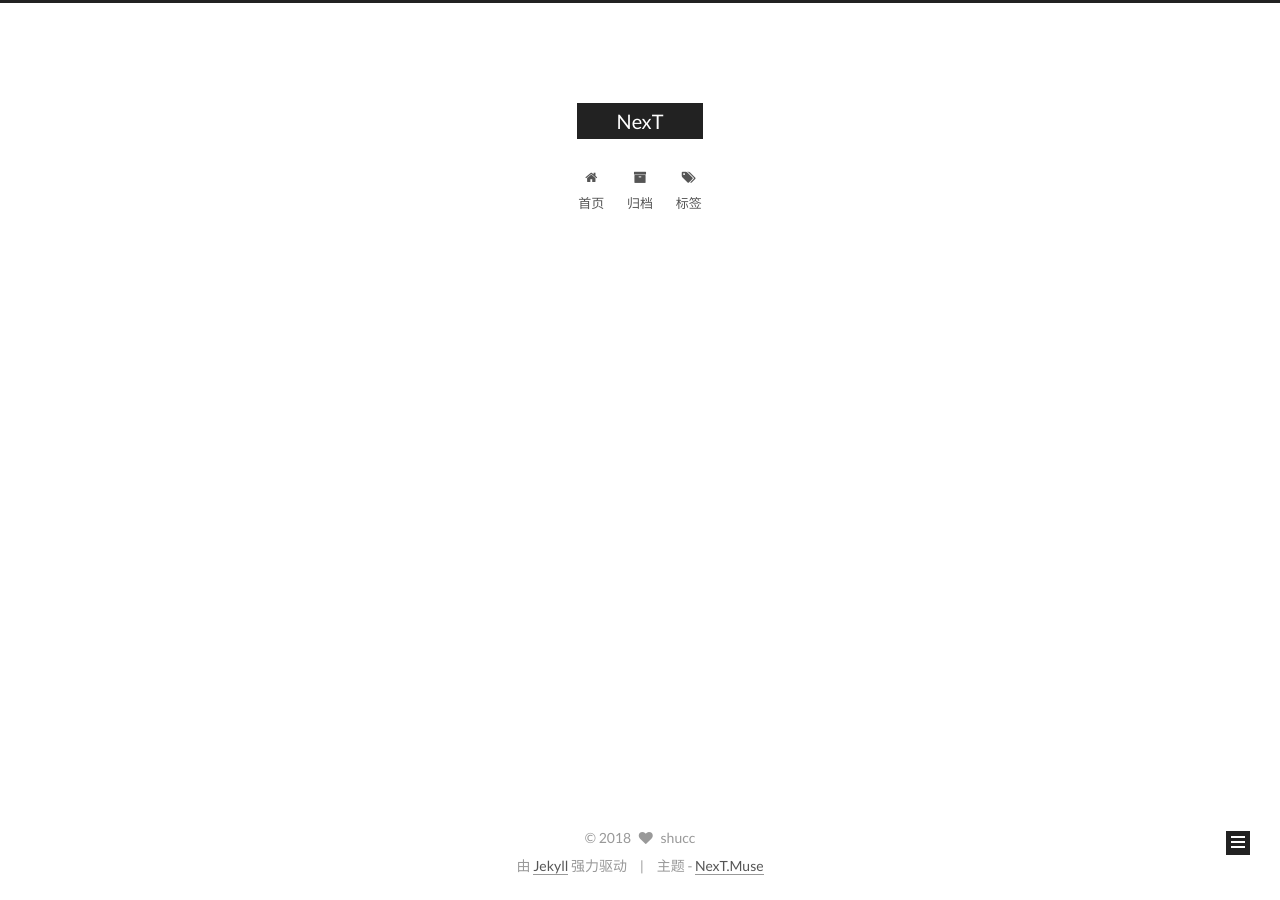
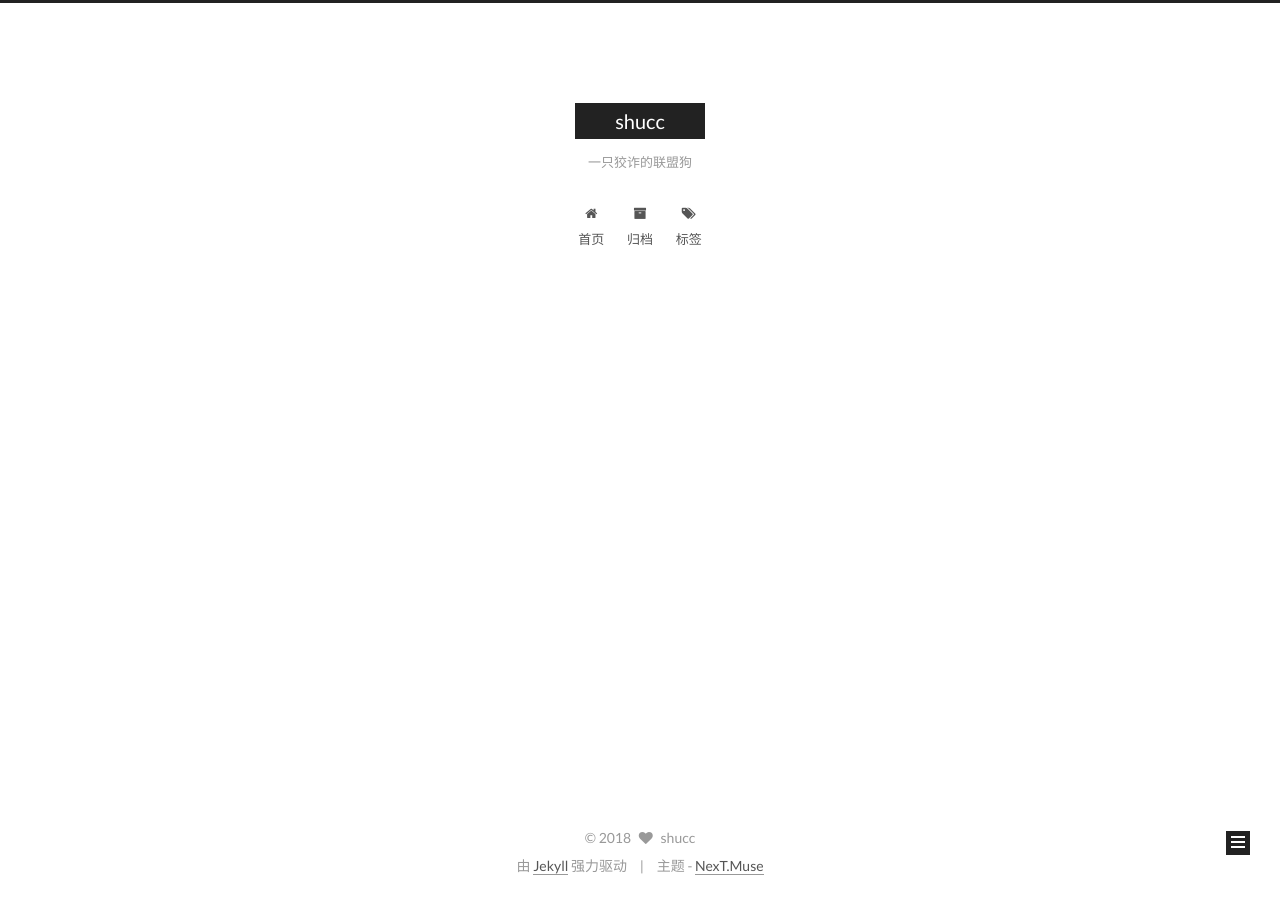
Before and after one commit to shucc/blog, a Jekyll site: the page built from index.html, in a window 1280 px wide. Built offline with Jekyll 4.4.1, drawn with Linux system fonts in a browser that asks for light colours; the list of posts is cut into pages by our own code.

Commit message:
修改个人信息

```diff
--- a/_config.yml
+++ b/_config.yml
@@ -4,9 +4,9 @@
 # ---------------------------------------------------------------
 
 # Site
-title: NexT
-subtitle:
-description:
+title: shucc
+subtitle: 一只狡诈的联盟狗
+description: 为了联盟！
 author: shucc
 # Support language: de, en, fr-FR, id, ja, ko, pt-BR, pt, ru, zh-Hans, zh-hk, zh-tw
 language: zh-Hans
@@ -232,7 +232,7 @@ social_icons:
 
 # Sidebar Avatar
 # in directory: /assets/images/avatar.gif
-#avatar:
+avatar: https://avatars2.githubusercontent.com/u/9978185?s=400&u=1b442c73196ed1c6b84735f63ae71013c316ae84&v=4
 
 
 # Table Of Contents in the Sidebar
```
